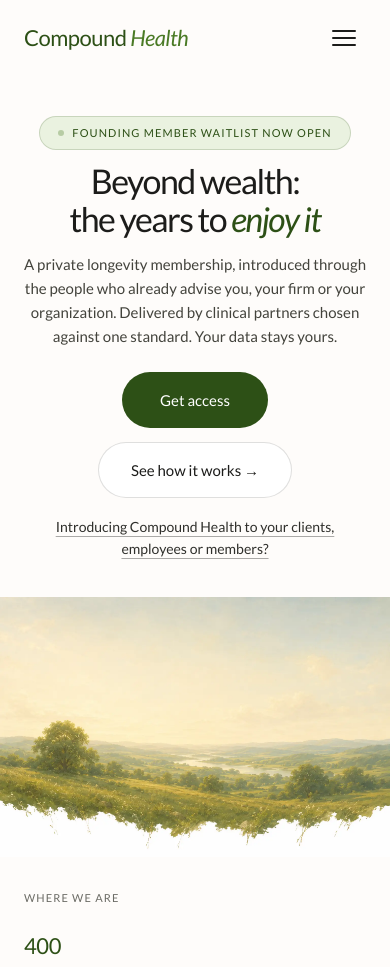
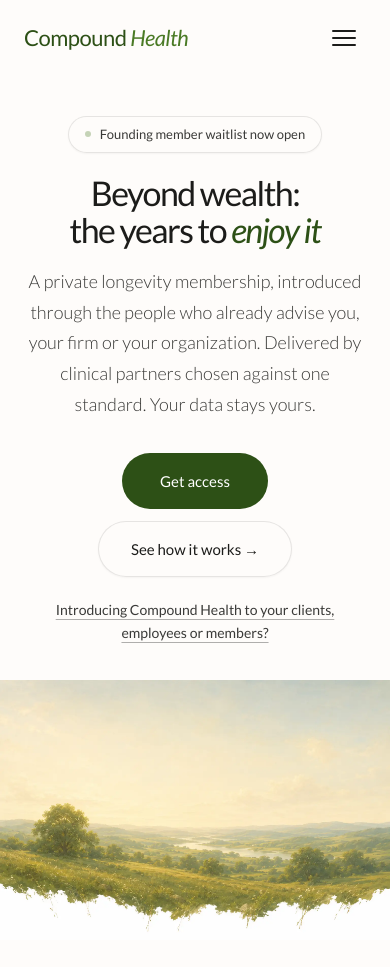
Before and after one commit to blottmarketing/compound-health, an Astro site: page / in a window 390 px wide. Shown: the top 967 px of the page. Built offline with nearby package versions, Linux system fonts and the light colour scheme; Astro itself is replaced by a stand-in of ours.

Commit message:
hero: the eyebrow becomes the section chip, and the same type scale
The hero block was styled before the rest of the page existed and had
drifted out of the system. No copy changed.

The eyebrow was a sage-pale pill with a green border, 11px uppercase on
0.1em tracking. Every section on the page marks itself with .s-chip:
neutral fill, 13px, sentence case, no tracking, no border. They are the
same object doing the same job, so .eyebrow is now that chip, given a
--glass surface and a hairline so it holds up over the artwork. The live
dot stays, because 'now open' is genuinely live. This also lands on the
advisor and deck heroes, which use the same class.

The standfirst was 15-17px at weight 400 in a loose hex; every other
standfirst on the page is 18px at weight 300. It now matches. The heading
takes .s-title's tracking and leading (-1.5px, 1.08) instead of its own
-1.2px and 1.12. The secondary pill picks up the .btn-pill treatment from
the section heads: hairline border and a faint lift rather than a heavier
grey outline.

Three loose hex values become tokens: --charcoal-soft (#3A3A38) for copy
that has to hold up over the artwork, which also replaces the same hex in
.s-chip and .prose, and --glass for the translucent surface a chip or
pill sits on there.

The taller standfirst grew the copy block by ~74px, so the offset that
anchors it to the horizon grows with it: 350 to 424. Checked at 1440 and
1920, the block still lands in the sky with the quiet link above the
hills. That number is the block's own height and has to be re-measured
whenever the chip, heading or standfirst changes; the comment says so.

Co-Authored-By: Claude Opus 5 (1M context) <noreply@anthropic.com>

```diff
--- a/src/styles/global.css
+++ b/src/styles/global.css
@@ -19,6 +19,10 @@
      used to group content; fills and hairlines are. */
   --panel: #F1EFEA;
   --hair: rgba(28,28,26,0.10);
+  /* Body copy that has to hold up over the hero artwork, and the translucent
+     surface a chip or a pill sits on there. */
+  --charcoal-soft: #3A3A38;
+  --glass: rgba(254,252,250,0.86);
   --hero-image: url('/images/hero-landscape.webp');
 }
 
@@ -145,7 +149,7 @@ section { padding: 160px 56px; }
 .s-head > .s-chip { grid-column: 1 / -1; justify-self: start; }
 .s-head-copy { grid-column: 1; max-width: 940px; }
 .s-head-action { grid-column: 2; align-self: start; padding-top: 4px; }
-.s-chip { display: inline-block; font-size: 13px; font-weight: 500; color: #3A3A38; background: rgba(28,28,26,0.06); border-radius: 100px; padding: 6px 15px; margin-bottom: 26px; }
+.s-chip { display: inline-block; font-size: 13px; font-weight: 500; color: var(--charcoal-soft); background: rgba(28,28,26,0.06); border-radius: 100px; padding: 6px 15px; margin-bottom: 26px; }
 
 /* ── RULE ──
    Container-width hairline between sections. The whole page shares one ground,
@@ -182,24 +186,31 @@ section { padding: 160px 56px; }
    The copy is centred and anchored to where the picture stops being light: the top padding is
    that line's position (36% of the width, being 54% of the picture's height) less
    the height of the copy block, with a floor that clears the nav. So the block
-   lands in the sky at every width. Portrait viewports fall back to a cover crop. */
-.hero { position: relative; min-height: 66.67vw; display: flex; flex-direction: column; align-items: center; justify-content: flex-start; text-align: center; padding: max(104px, calc(36% - 350px)) 56px 80px; background: var(--warm-white); overflow: hidden; }
+   lands in the sky at every width. The 424px is the block's own height: change
+   the chip, heading or standfirst and this number has to be re-measured. Portrait viewports fall back to a cover crop. */
+.hero { position: relative; min-height: 66.67vw; display: flex; flex-direction: column; align-items: center; justify-content: flex-start; text-align: center; padding: max(104px, calc(36% - 424px)) 56px 80px; background: var(--warm-white); overflow: hidden; }
 .hero-media { position: absolute; top: 0; left: 0; width: 100%; height: auto; aspect-ratio: 1536 / 1024; overflow: hidden; z-index: 0; background: linear-gradient(180deg, var(--cream) 0%, var(--sage-pale) 100%); }
 .hero-img { position: absolute; inset: 0; width: 100%; height: 100%; object-fit: cover; object-position: center top; display: block; }
 .hero-inner { position: relative; z-index: 1; width: 100%; max-width: 1120px; margin: 0 auto; }
 .hero-blob { position: absolute; top: -10%; left: 50%; transform: translateX(-50%); width: 900px; height: 700px; background: radial-gradient(ellipse at center, rgba(74,122,37,0.10) 0%, transparent 65%); pointer-events: none; }
-.eyebrow { display: inline-flex; align-items: center; gap: 8px; background: var(--sage-pale); color: var(--sage); font-size: 11px; font-weight: 500; letter-spacing: 0.1em; text-transform: uppercase; padding: 7px 18px; border-radius: 100px; margin-bottom: 36px; border: 1px solid rgba(45,80,22,0.18); animation: up 0.7s ease both; }
-.eyebrow-dot { width: 6px; height: 6px; background: var(--sage-light); border-radius: 50%; animation: blink 2s ease infinite; }
-.hero .eyebrow { margin-bottom: 12px; text-decoration: none; }
+/* The same chip as .s-chip, given a translucent surface and a hairline so it
+   holds up over the hero artwork. Sentence case, 13px, no tracking: an eyebrow
+   and a section chip are the same object and now look like it. */
+.eyebrow { display: inline-flex; align-items: center; gap: 9px; background: var(--glass); backdrop-filter: blur(6px); color: var(--charcoal-soft); font-size: 13px; font-weight: 500; letter-spacing: 0; text-transform: none; padding: 7px 16px; border-radius: 100px; margin-bottom: 26px; border: 1px solid var(--hair); box-shadow: 0 1px 2px rgba(28,28,26,0.04); animation: up 0.7s ease both; }
+.eyebrow-dot { width: 6px; height: 6px; background: var(--sage-light); border-radius: 50%; animation: blink 2s ease infinite; flex-shrink: 0; }
+.hero .eyebrow { margin-bottom: 22px; text-decoration: none; transition: border-color 0.2s, color 0.2s; }
+.hero .eyebrow:hover { border-color: rgba(45,80,22,0.35); color: var(--sage); }
 /* On the landscape the secondary action needs a surface of its own. */
-.hero .btn-outline { background: rgba(255,255,255,0.88); border-color: rgba(28,28,26,0.14); backdrop-filter: blur(6px); }
-.hero .btn-outline:hover { background: #fff; border-color: var(--sage); }
-.hero .hero-note .link-quiet { color: #2F2F2B; text-decoration-color: rgba(47,47,43,0.4); }
-.hero h1 { font-family: 'Lato', sans-serif; font-size: clamp(34px, 3.2vw, 58px); font-weight: 400; line-height: 1.12; letter-spacing: -1.2px; color: var(--charcoal); max-width: 760px; margin: 0 auto 14px; animation: up 0.7s 0.1s ease both; }
+/* Matches .btn-pill in the section heads: hairline border, faint lift, glass
+   surface so it survives the painting underneath. */
+.hero .btn-outline { background: var(--glass); border-color: var(--hair); backdrop-filter: blur(6px); box-shadow: 0 1px 2px rgba(28,28,26,0.04); }
+.hero .btn-outline:hover { background: var(--warm-white); border-color: var(--sage); }
+.hero .hero-note .link-quiet { color: var(--charcoal-soft); text-decoration-color: rgba(58,58,56,0.4); }
+.hero h1 { font-family: 'Lato', sans-serif; font-size: clamp(34px, 4vw, 58px); font-weight: 400; line-height: 1.08; letter-spacing: -1.5px; color: var(--charcoal); max-width: 800px; margin: 0 auto 18px; animation: up 0.7s 0.1s ease both; }
 .hero h1 em { font-style: italic; color: var(--sage); }
-.hero-sub { font-size: clamp(15px, 1.05vw, 17px); font-weight: 400; color: #43433C; max-width: 560px; line-height: 1.6; margin: 0 auto 24px; animation: up 0.7s 0.2s ease both; }
-.hero-btns { display: flex; gap: 14px; align-items: center; flex-wrap: wrap; justify-content: center; animation: up 0.7s 0.3s ease both; }
-.hero-actions { display: flex; flex-direction: column; align-items: center; gap: 18px; animation: up 0.7s 0.3s ease both; }
+.hero-sub { font-size: 18px; font-weight: 300; color: var(--charcoal-soft); max-width: 620px; line-height: 1.7; margin: 0 auto 34px; animation: up 0.7s 0.2s ease both; }
+.hero-btns { display: flex; gap: 12px; align-items: center; flex-wrap: wrap; justify-content: center; animation: up 0.7s 0.3s ease both; }
+.hero-actions { display: flex; flex-direction: column; align-items: center; gap: 22px; animation: up 0.7s 0.3s ease both; }
 .hero-note { margin-top: 0; animation: up 0.7s 0.4s ease both; }
 .scroll-indicator { position: absolute; bottom: 48px; left: 50%; transform: translateX(-50%); display: flex; flex-direction: column; align-items: center; gap: 8px; animation: up 0.7s 0.6s ease both; }
 .scroll-line { width: 1px; height: 52px; background: linear-gradient(to bottom, rgba(107,107,101,0.5), transparent); animation: grow 1.8s ease-in-out infinite; }
@@ -550,10 +561,10 @@ section { padding: 160px 56px; }
 .content .inner { max-width: 760px; }
 .prose h2 { font-family: 'Lato', sans-serif; font-size: 24px; font-weight: 400; color: var(--charcoal); letter-spacing: -0.5px; margin: 52px 0 16px; padding-top: 52px; border-top: 1px solid var(--border); }
 .prose h2:first-child { margin-top: 0; padding-top: 0; border-top: none; }
-.prose p { font-size: 15px; font-weight: 300; color: #3A3A38; line-height: 1.8; margin-bottom: 18px; }
+.prose p { font-size: 15px; font-weight: 300; color: var(--charcoal-soft); line-height: 1.8; margin-bottom: 18px; }
 .prose p:last-child { margin-bottom: 0; }
 .prose ul { padding-left: 0; list-style: none; margin-bottom: 18px; display: flex; flex-direction: column; gap: 10px; }
-.prose ul li { font-size: 15px; font-weight: 300; color: #3A3A38; line-height: 1.7; display: flex; align-items: flex-start; gap: 10px; }
+.prose ul li { font-size: 15px; font-weight: 300; color: var(--charcoal-soft); line-height: 1.7; display: flex; align-items: flex-start; gap: 10px; }
 .prose ul li::before { content: '–'; color: var(--sage-light); flex-shrink: 0; margin-top: 2px; }
 .prose a { color: var(--sage); text-decoration: underline; text-underline-offset: 2px; }
 .prose strong { font-weight: 500; color: var(--charcoal); }
```
Also changed, not shown: src/pages/design-system/atoms.astro (+12 -3 lines).
